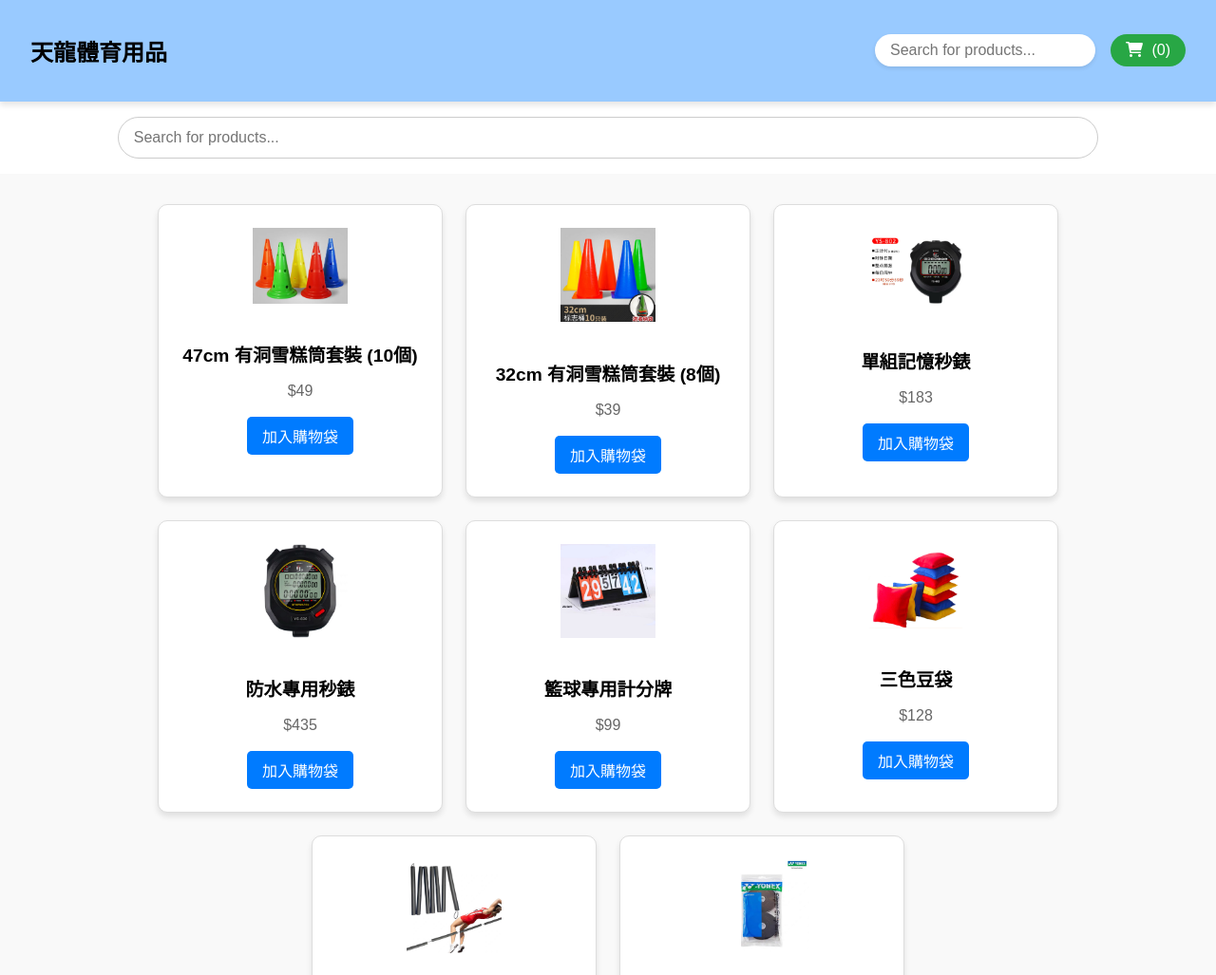
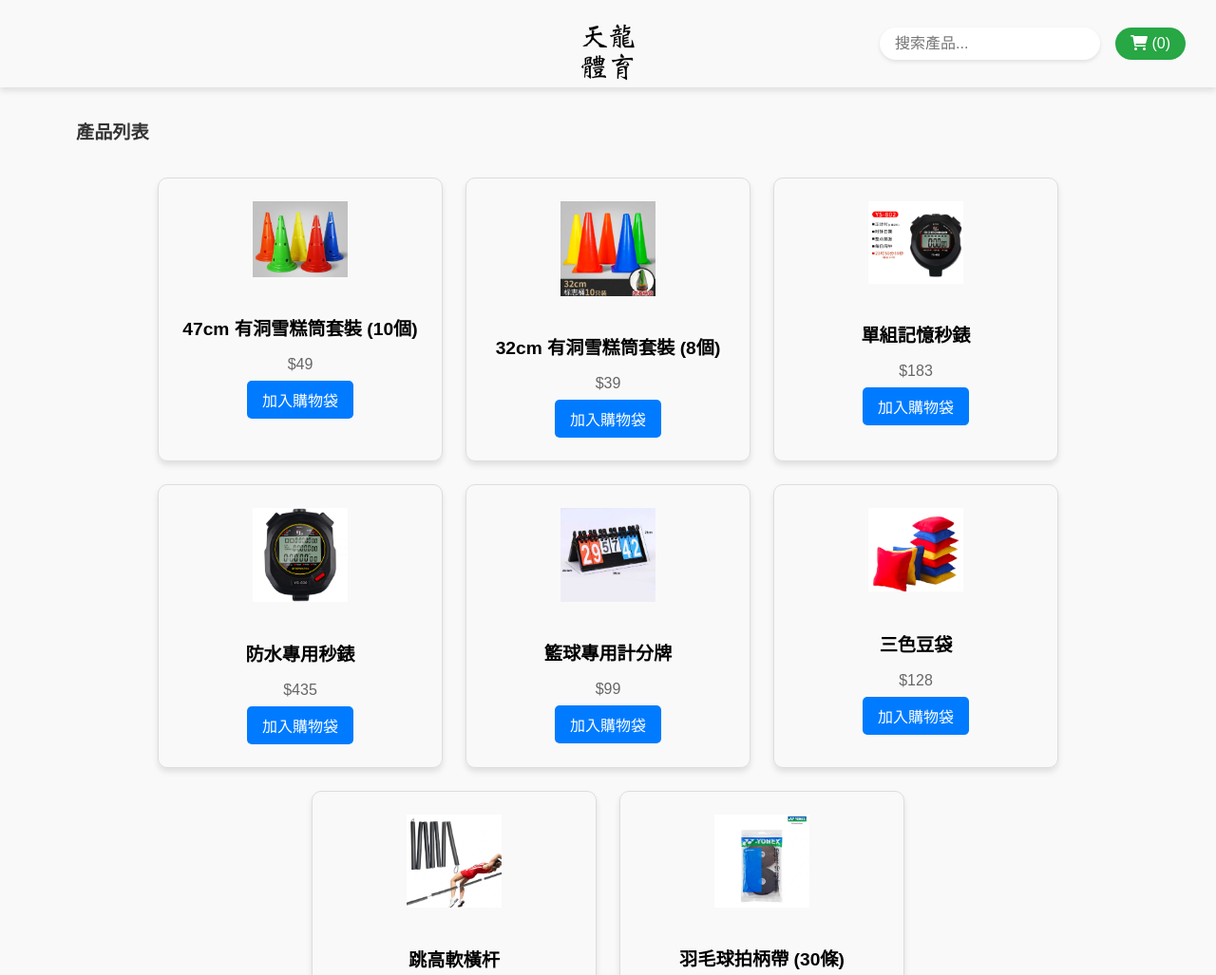
Before and after one commit to cocolee1110/tintaisports, a plain HTML site: page index.html in a window 1280 px wide. Shown: the top 1027 px of the page at 95% size. Drawn offline with Linux system fonts and the light colour scheme.

Commit message:
Add files via upload

```diff
--- a/index.html
+++ b/index.html
@@ -11,23 +11,19 @@
   <!-- Header -->
   <header>
     <div class="header-left">
-      <!-- <img src="images/logo.png" alt="Company Logo" class="company-logo"> -->
-      <h2 class="company-name">天龍體育用品</h2>
+      <img src="images/logo.png" alt="Company Logo" class="company-logo">
     </div>
     <div class="header-right">
-      <input type="text" id="search" placeholder="Search for products...">
+      <input type="text" id="search" placeholder="搜索產品...">
       <button id="shopping-bag" class="shopping-bag-btn">
         <i class="fas fa-shopping-cart"></i> (<span id="item-count">0</span>)
       </button>
     </div>
   </header>
 
+  <!-- Product List Heading -->
+  <h2 class="product-heading">產品列表</h2>
 
-
-  <!-- Search Bar -->
-  <div class="search-bar">
-    <input type="text" id="search" placeholder="Search for products...">
-  </div>
 
   <!-- Product Grid -->
   <div id="product-list" class="product-grid"></div>
@@ -54,7 +50,7 @@
       <div class="user-info">
         <label>姓名: <input type="text" id="user-name" placeholder="您的姓名"></label>
         <label>電郵: <input type="email" id="user-email" placeholder="您的電子郵件"></label>
-        <label>電話: <input type="tel" id="user-phone" placeholder="您的電話號碼"></label>
+        <label>電話: <input type="tel" id="user-phone" placeholder="您的聯絡電話"></label>
       </div>
 
       <button id="confirm-order">確認您的訂單並透過 WhatsApp 發送</button>
@@ -66,10 +62,9 @@
     <div class="contact-us">
       <p>電話: <a href="tel:+85261726808">+852 6172 6808</a></p>
       <p>WhatsApp: <a href="https://wa.me/85261726808" target="_blank">點擊這裡聯絡我們</a></p>
-          <p>電郵: <a href="mailto:cocolee1110@gmail.com">cocolee1110@gmail.com</a></p>
+      <p>電郵: <a href="mailto:fm7sett@gmail.com">fm7sett@gmail.com</a></p>
     </div>
   </footer>
-
 
   <!-- JavaScript -->
   <script src="script.js"></script>
--- a/style.css
+++ b/style.css
@@ -4,67 +4,6 @@ body {
     padding: 0;
   }
 
-  header {
-    display: flex;
-    justify-content: space-between;
-    align-items: center;
-    padding: 1rem;
-    background-color: #f5f5f5;
-  }
-
-  .shopping-bag-btn {
-    font-size: 1.5rem;
-    padding: 0.5rem 1rem;
-    background-color: #007BFF;
-    color: white;
-    border: none;
-    border-radius: 5px;
-    cursor: pointer;
-  }
-
-  .shopping-bag-btn i {
-    margin-right: 5px;
-  }
-
-  .search-bar {
-    padding: 1rem;
-    text-align: center;
-  }
-
-  .search-bar input {
-    width: 60%;
-    padding: 0.5rem;
-  }
-
-  .product-grid {
-    display: flex;
-    flex-wrap: wrap;
-    gap: 1rem;
-    padding: 1rem;
-  }
-
-  .product {
-    border: 1px solid #ddd;
-    border-radius: 5px;
-    padding: 1rem;
-    width: 200px;
-    text-align: center;
-  }
-
-  .product img {
-    width: 100px;
-    height: auto;
-  }
-
-  .product button {
-    margin-top: 10px;
-    padding: 5px 10px;
-    background-color: #28a745;
-    color: white;
-    border: none;
-    border-radius: 3px;
-    cursor: pointer;
-  }
 
   /* Popup Shopping Bag */
   .popup {
@@ -210,7 +149,7 @@ body {
   }
 
   .user-info input {
-    width: 100%;
+    width: 98%;
     padding: 0.5rem;
     margin-top: 0.2rem;
     border: 1px solid #ccc;
@@ -246,34 +185,35 @@ body {
     text-decoration: underline;
   }
 
-  /* Header Styling */
+
+/* Header Styling */
 header {
+    position: relative; /* Allows absolute positioning for the center logo */
     display: flex;
-    justify-content: space-between;
+    justify-content: space-between; /* Keeps left and right aligned */
     align-items: center;
+    height: 60px;
     padding: 1rem 2rem;
-    background-color: #99caff; /* Modern blue background */
     color: rgb(0, 0, 0);
     box-shadow: 0 4px 6px rgba(0, 0, 0, 0.1);
+    background-color: #f9f9f9;
   }
 
-  .header-left h1 {
-    font-size: 1.8rem;
-    font-weight: bold;
-    margin: 0;
+  /* Logo Centered */
+  header .company-logo {
+    position: absolute; /* Center the logo absolutely */
+    left: 50%;
+    top: 15px;
+    transform: translateX(-50%); /* Align exactly to center */
+    height: 80px; /* Set desired height */
+    width: auto; /* Maintain original proportions */
   }
 
+  /* Header Right Section */
   .header-right {
     display: flex;
     align-items: center;
     gap: 1rem;
-  }
-
-  .company-logo {
-    width: 50px;
-    height: 50px;
-    border-radius: 50%; /* Round logo appearance */
-    /* border: 2px solid rgb(0, 0, 0); */
   }
 
   .header-right input {
@@ -299,6 +239,7 @@ header {
   .shopping-bag-btn:hover {
     background-color: #218838;
   }
+
 
   /* Search Bar Styling */
   .search-bar input {
@@ -327,7 +268,7 @@ header {
   }
 
   .product {
-    background-color: white;
+    background-color: f9f9f9;
     border: 1px solid #ddd;
     border-radius: 10px;
     width: 250px;
@@ -373,10 +314,20 @@ header {
     background-color: #0056b3;
   }
 
+  .product-heading {
+    text-align: left;
+    font-size: 1.2rem; /* Smaller font size */
+    color: #333; /* Dark gray for better visibility */
+    margin: 0; /* Closer spacing to product grid */
+    background-color: #f9f9f9; /* Same as the product list background */
+    padding: 2rem 5rem 0.2rem; /* Adds subtle spacing */
+  }
+
+
   /* Footer Styling */
   footer {
     background-color: #333;
-    color: white;
+    color: #f9f9f9;
     text-align: center;
     padding: 1.5rem;
   }
```
Lines whose indentation alone changed are shown as unchanged.
